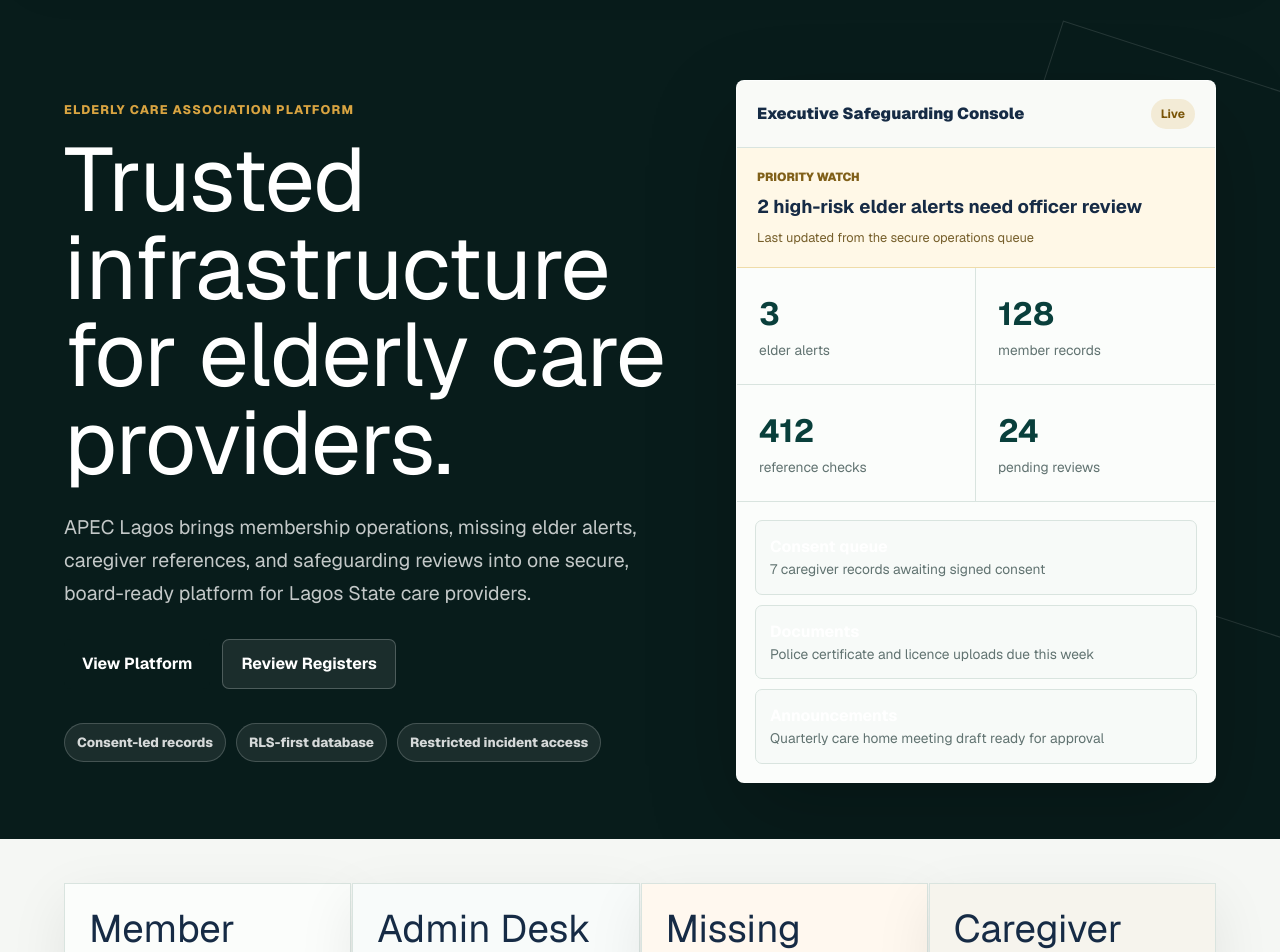
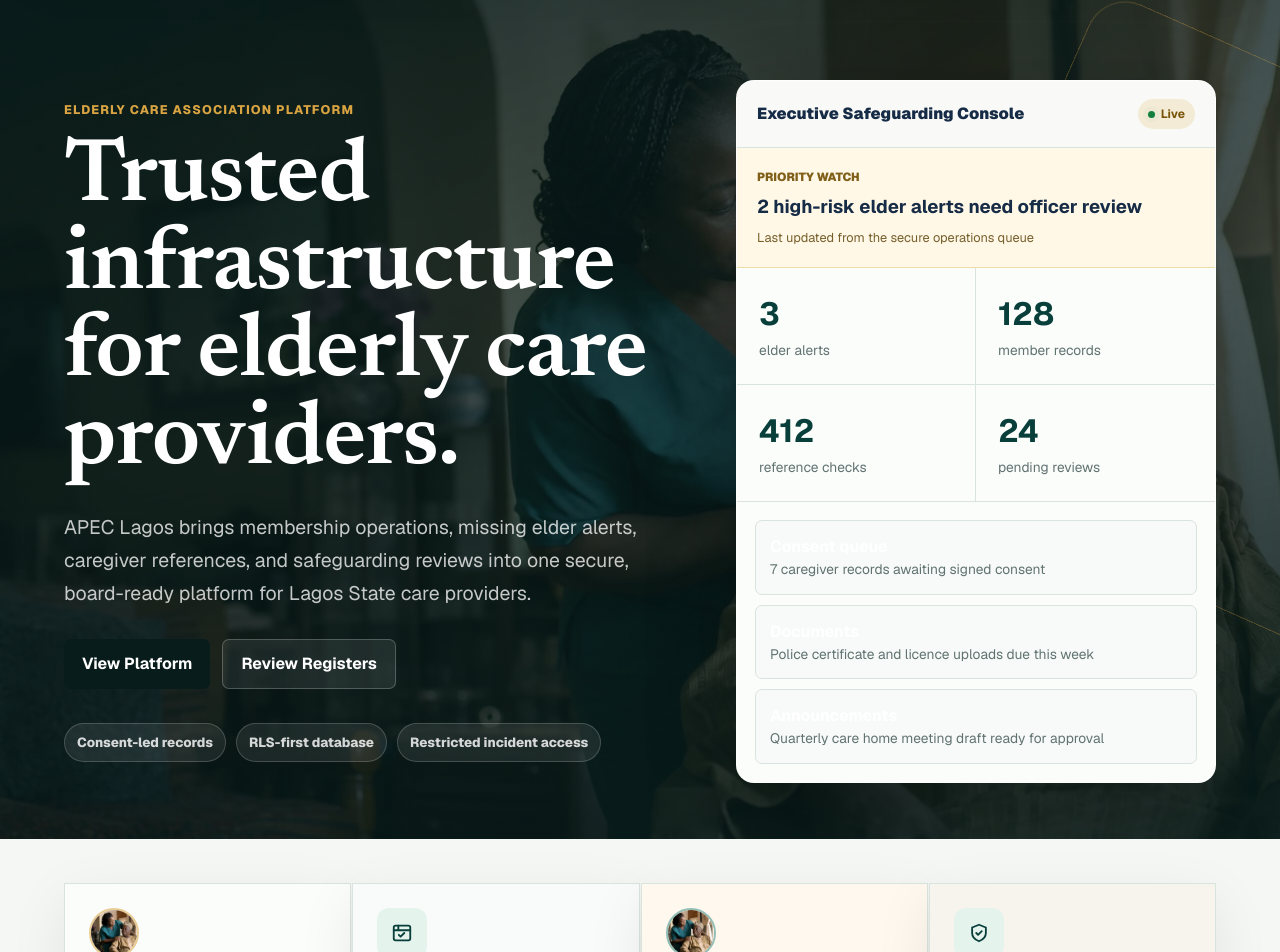
Before and after one commit to officialahplagos/ApecLagos, a Next.js app: page / in a window 1280 px wide. Shown: the part 130-1082 px from the top of the page. Built offline with nearby package versions, Linux system fonts and the light colour scheme.

Commit message:
Apply APEC design brief upgrades

```diff
--- /dev/null
+++ b/app/components/StatGrid.tsx
@@ -0,0 +1,73 @@
+"use client";
+
+import { useEffect, useRef, useState } from "react";
+
+type Stat = {
+  label: string;
+  value: number;
+};
+
+type StatGridProps = {
+  stats: Stat[];
+};
+
+function easeOutCubic(progress: number) {
+  return 1 - Math.pow(1 - progress, 3);
+}
+
+export function StatGrid({ stats }: StatGridProps) {
+  const [visible, setVisible] = useState(false);
+  const [values, setValues] = useState(() => stats.map(() => 0));
+  const ref = useRef<HTMLDivElement>(null);
+
+  useEffect(() => {
+    const node = ref.current;
+    if (!node) return;
+
+    const observer = new IntersectionObserver(
+      ([entry]) => {
+        if (entry.isIntersecting) {
+          setVisible(true);
+          observer.disconnect();
+        }
+      },
+      { threshold: 0.3 },
+    );
+
+    observer.observe(node);
+    return () => observer.disconnect();
+  }, []);
+
+  useEffect(() => {
+    if (!visible) return;
+
+    let frame = 0;
+    const duration = 1200;
+    const start = performance.now();
+
+    const tick = (now: number) => {
+      const progress = Math.min((now - start) / duration, 1);
+      const eased = easeOutCubic(progress);
+
+      setValues(stats.map((stat) => Math.round(stat.value * eased)));
+
+      if (progress < 1) {
+        frame = requestAnimationFrame(tick);
+      }
+    };
+
+    frame = requestAnimationFrame(tick);
+    return () => cancelAnimationFrame(frame);
+  }, [stats, visible]);
+
+  return (
+    <div className="status-grid" ref={ref}>
+      {stats.map((stat, index) => (
+        <div key={stat.label}>
+          <strong>{values[index].toLocaleString()}</strong>
+          <span>{stat.label}</span>
+        </div>
+      ))}
+    </div>
+  );
+}
--- a/app/globals.css
+++ b/app/globals.css
@@ -150,7 +150,11 @@ nav a:hover {
 }
 
 .hero {
-  background: var(--ink);
+  background-image:
+    linear-gradient(160deg, rgba(8, 28, 27, 0.88) 0%, rgba(8, 28, 27, 0.72) 55%, rgba(8, 28, 27, 0.92) 100%),
+    url("/apec-hero-care.webp");
+  background-position: center;
+  background-size: cover;
   color: var(--white);
   display: grid;
   gap: clamp(28px, 5vw, 56px);
@@ -163,7 +167,9 @@ nav a:hover {
 }
 
 .hero::before {
-  border: 1px solid rgba(255, 255, 255, 0.12);
+  animation: hero-shape-float 14s ease-in-out infinite;
+  border: 1px solid rgba(217, 164, 65, 0.28);
+  border-radius: 40px;
   content: "";
   height: 520px;
   position: absolute;
@@ -173,9 +179,37 @@ nav a:hover {
   width: 520px;
 }
 
+@keyframes hero-shape-float {
+  0%,
+  100% {
+    transform: rotate(18deg) translateY(0);
+  }
+
+  50% {
+    transform: rotate(24deg) translateY(-18px);
+  }
+}
+
+@keyframes fade-up {
+  from {
+    opacity: 0;
+    transform: translateY(18px);
+  }
+
+  to {
+    opacity: 1;
+    transform: translateY(0);
+  }
+}
+
 .hero-content {
   align-self: center;
+  animation: fade-up 0.7s ease both;
   max-width: 760px;
+}
+
+.command-panel {
+  animation: fade-up 0.7s ease 0.15s both;
 }
 
 .eyebrow,
@@ -196,6 +230,7 @@ p {
 
 h1 {
   color: var(--white);
+  font-family: var(--font-display), var(--font-geist-sans), serif;
   font-size: clamp(3.2rem, 7vw, 6.8rem);
   letter-spacing: -0.01em;
   line-height: 0.98;
@@ -256,7 +291,7 @@ h1 {
 .portal-grid article {
   background: var(--panel);
   border: 1px solid rgba(255, 255, 255, 0.32);
-  border-radius: 8px;
+  border-radius: 18px;
   box-shadow: 0 34px 90px rgba(0, 0, 0, 0.22);
 }
 
@@ -296,6 +331,33 @@ h1 {
   color: #795407;
   font-size: 0.75rem;
   padding: 6px 10px;
+}
+
+.panel-header strong {
+  align-items: center;
+  display: inline-flex;
+  gap: 6px;
+}
+
+.panel-header strong::before {
+  animation: live-pulse 1.8s ease-in-out infinite;
+  background: #15803d;
+  border-radius: 999px;
+  content: "";
+  display: inline-block;
+  height: 7px;
+  width: 7px;
+}
+
+@keyframes live-pulse {
+  0%,
+  100% {
+    box-shadow: 0 0 0 0 rgba(21, 128, 61, 0.5);
+  }
+
+  50% {
+    box-shadow: 0 0 0 5px rgba(21, 128, 61, 0);
+  }
 }
 
 .case-spotlight {
@@ -378,6 +440,7 @@ h1 {
 }
 
 .module-strip article {
+  animation: fade-up 0.65s ease both;
   background: #fbfdfb;
   border: 1px solid var(--line);
   box-shadow: 0 18px 54px rgba(8, 28, 27, 0.08);
@@ -385,6 +448,22 @@ h1 {
   min-height: 190px;
   padding: 24px;
   transition: transform 0.25s ease, box-shadow 0.25s ease;
+}
+
+.module-strip article:nth-child(1) {
+  animation-delay: 0.05s;
+}
+
+.module-strip article:nth-child(2) {
+  animation-delay: 0.13s;
+}
+
+.module-strip article:nth-child(3) {
+  animation-delay: 0.21s;
+}
+
+.module-strip article:nth-child(4) {
+  animation-delay: 0.29s;
 }
 
 .module-strip article:hover {
@@ -406,10 +485,39 @@ h1 {
 
 .module-strip h2 {
   color: var(--navy);
+  font-family: var(--font-display), var(--font-geist-sans), serif;
+}
+
+.module-icon,
+.module-photo {
+  height: 50px;
+  margin-bottom: 16px;
+  width: 50px;
+}
+
+.module-icon {
+  align-items: center;
+  background: var(--mint);
+  border-radius: 12px;
+  color: var(--teal-dark);
+  display: flex;
+  justify-content: center;
+}
+
+.module-photo {
+  border: 2px solid rgba(217, 164, 65, 0.55);
+  border-radius: 999px;
+  display: block;
+  object-fit: cover;
+}
+
+.module-strip article:nth-child(3) .module-photo {
+  border-color: rgba(15, 118, 110, 0.45);
 }
 
 .module-strip h2,
 .section-heading h2 {
+  font-family: var(--font-display), var(--font-geist-sans), serif;
   font-size: clamp(1.7rem, 3vw, 3rem);
   line-height: 1.05;
 }
@@ -425,12 +533,24 @@ h1 {
 }
 
 .workspace-band.contrast {
-  background: #eef5f1;
+  background:
+    radial-gradient(circle at 90% 0%, rgba(15, 118, 110, 0.08), transparent 48%),
+    #eef5f1;
   border-block: 1px solid var(--line);
 }
 
+.workspace-band.warm {
+  background: linear-gradient(180deg, #fdf6e8 0%, #f9efd8 100%);
+}
+
+.workspace-band.warm .section-heading h2 {
+  color: #6b4a12;
+}
+
 .workspace-band.membership {
-  background: var(--ink);
+  background:
+    radial-gradient(circle at 12% 0%, rgba(217, 164, 65, 0.14), transparent 38%),
+    linear-gradient(160deg, #0d211f 0%, var(--ink) 56%, #061615 100%);
   color: var(--white);
 }
 
@@ -476,7 +596,7 @@ h1 {
   align-items: start;
   background: var(--panel);
   border: 1px solid var(--line);
-  border-radius: 8px;
+  border-radius: 18px;
   display: grid;
   gap: 16px;
   grid-template-columns: 54px minmax(0, 1fr);
@@ -487,6 +607,10 @@ h1 {
 .elder-card:hover {
   border-color: #b7ded2;
   box-shadow: 0 12px 32px rgba(8, 28, 27, 0.1);
+}
+
+.elder-card:hover .avatar {
+  transform: scale(1.05);
 }
 
 .avatar {
@@ -500,6 +624,7 @@ h1 {
   font-weight: 900;
   height: 54px;
   justify-content: center;
+  transition: transform 0.2s ease;
   width: 54px;
 }
 
@@ -535,6 +660,11 @@ dd {
   display: grid;
   gap: 14px;
   padding: 22px;
+}
+
+.intake-form,
+.table-panel {
+  border-radius: 16px;
 }
 
 .intake-form h3,
@@ -611,6 +741,14 @@ table {
   width: 100%;
 }
 
+tbody tr {
+  transition: background 0.2s ease;
+}
+
+tbody tr:hover {
+  background: rgba(15, 118, 110, 0.045);
+}
+
 th,
 td {
   border-bottom: 1px solid var(--line);
@@ -663,6 +801,12 @@ td small {
   border: 1px solid rgba(255, 255, 255, 0.14);
   border-radius: 7px;
   padding: 12px;
+  transition: filter 0.2s ease, transform 0.2s ease;
+}
+
+.incident-panel li:hover {
+  filter: brightness(1.08);
+  transform: translateX(2px);
 }
 
 .checklist-grid {
@@ -678,12 +822,24 @@ td small {
   border-radius: 8px;
   min-height: 132px;
   padding: 18px;
+  transition: transform 0.2s ease, box-shadow 0.2s ease;
+}
+
+.check-item:hover {
+  box-shadow: 0 14px 34px rgba(8, 28, 27, 0.1);
+  transform: translateY(-3px);
 }
 
 .check-item span {
-  color: var(--gold);
-  display: block;
+  align-items: center;
+  background: rgba(217, 164, 65, 0.16);
+  border-radius: 8px;
+  color: #92660f;
+  display: inline-flex;
   font-weight: 900;
+  height: 30px;
+  justify-content: center;
+  width: 30px;
 }
 
 .check-item p {
@@ -697,10 +853,24 @@ td small {
 }
 
 .portal-grid article {
+  animation: fade-up 0.65s ease both;
   box-shadow: none;
+  border-radius: 18px;
   min-height: 220px;
   padding: 24px;
   transition: border-color 0.2s ease, transform 0.2s ease;
+}
+
+.portal-grid article:nth-child(1) {
+  animation-delay: 0.05s;
+}
+
+.portal-grid article:nth-child(2) {
+  animation-delay: 0.13s;
+}
+
+.portal-grid article:nth-child(3) {
+  animation-delay: 0.21s;
 }
 
 .portal-grid article:hover {
@@ -721,6 +891,31 @@ footer {
   display: flex;
   gap: 14px;
   padding: 24px clamp(18px, 5vw, 72px);
+}
+
+.footer-photo-strip {
+  display: flex;
+  gap: 6px;
+}
+
+.footer-photo-strip img {
+  border: 1px solid rgba(217, 164, 65, 0.34);
+  border-radius: 999px;
+  height: 42px;
+  object-fit: cover;
+  width: 42px;
+}
+
+.footer-photo-strip img:nth-child(1) {
+  object-position: 66% 42%;
+}
+
+.footer-photo-strip img:nth-child(2) {
+  object-position: 82% 35%;
+}
+
+.footer-photo-strip img:nth-child(3) {
+  object-position: 38% 58%;
 }
 
 footer img {
@@ -808,5 +1003,17 @@ footer img {
 
   footer {
     align-items: start;
+    flex-wrap: wrap;
   }
 }
+
+@media (prefers-reduced-motion: reduce) {
+  *,
+  *::before,
+  *::after {
+    animation-duration: 0.01ms !important;
+    animation-iteration-count: 1 !important;
+    scroll-behavior: auto !important;
+    transition-duration: 0.01ms !important;
+  }
+}
--- a/app/page.tsx
+++ b/app/page.tsx
@@ -1,3 +1,5 @@
+import { StatGrid } from "./components/StatGrid";
+
 const missingElders = [
   {
     name: "Mrs. Abimbola A.",
@@ -66,18 +68,61 @@ const modules = [
   {
     title: "Member Portal",
     text: "Profiles, renewals, announcements, downloadable documents, and member status.",
+    photo: "/apec-hero-care.webp",
+    photoPosition: "65% 45%",
+    icon: null,
   },
   {
     title: "Admin Desk",
     text: "Approvals, member records, document uploads, renewal tracking, and audit logs.",
+    photo: null,
+    photoPosition: null,
+    icon: (
+      <svg
+        width="22"
+        height="22"
+        viewBox="0 0 24 24"
+        fill="none"
+        stroke="currentColor"
+        strokeWidth="2"
+        strokeLinecap="round"
+        strokeLinejoin="round"
+        aria-hidden="true"
+      >
+        <rect x="3" y="4" width="18" height="16" rx="2" />
+        <path d="M3 9h18M8 4v5" />
+        <path d="m8.5 14 2 2 4-4" />
+      </svg>
+    ),
   },
   {
     title: "Missing Elders",
     text: "Moderated alerts for missing elderly persons with found and closed case tracking.",
+    photo: "/apec-hero-care.webp",
+    photoPosition: "78% 35%",
+    icon: null,
   },
   {
     title: "Caregiver Registers",
     text: "Reference checks, consent records, vetting progress, and restricted safeguarding incidents.",
+    photo: null,
+    photoPosition: null,
+    icon: (
+      <svg
+        width="22"
+        height="22"
+        viewBox="0 0 24 24"
+        fill="none"
+        stroke="currentColor"
+        strokeWidth="2"
+        strokeLinecap="round"
+        strokeLinejoin="round"
+        aria-hidden="true"
+      >
+        <path d="M12 3 4.5 6v6c0 4.5 3.2 7.4 7.5 9 4.3-1.6 7.5-4.5 7.5-9V6L12 3Z" />
+        <path d="m9 12 2 2 4-4" />
+      </svg>
+    ),
   },
 ];
 
@@ -85,6 +130,13 @@ const trustSignals = [
   "Consent-led records",
   "RLS-first database",
   "Restricted incident access",
+];
+
+const statusStats = [
+  { value: 3, label: "elder alerts" },
+  { value: 128, label: "member records" },
+  { value: 412, label: "reference checks" },
+  { value: 24, label: "pending reviews" },
 ];
 
 export default function Home() {
@@ -142,24 +194,7 @@ export default function Home() {
             <b>2 high-risk elder alerts need officer review</b>
             <small>Last updated from the secure operations queue</small>
           </div>
-          <div className="status-grid">
-            <div>
-              <strong>3</strong>
-              <span>elder alerts</span>
-            </div>
-            <div>
-              <strong>128</strong>
-              <span>member records</span>
-            </div>
-            <div>
-              <strong>412</strong>
-              <span>reference checks</span>
-            </div>
-            <div>
-              <strong>24</strong>
-              <span>pending reviews</span>
-            </div>
-          </div>
+          <StatGrid stats={statusStats} />
           <div className="priority-list">
             <div>
               <b>Consent queue</b>
@@ -180,6 +215,16 @@ export default function Home() {
       <section className="module-strip" aria-label="Main app modules">
         {modules.map((module) => (
           <article key={module.title}>
+            {module.photo ? (
+              <img
+                src={module.photo}
+                alt=""
+                className="module-photo"
+                style={{ objectPosition: module.photoPosition ?? "center" }}
+              />
+            ) : (
+              <div className="module-icon">{module.icon}</div>
+            )}
             <h2>{module.title}</h2>
             <p>{module.text}</p>
           </article>
@@ -302,7 +347,7 @@ export default function Home() {
         </div>
       </section>
 
-      <section className="workspace-band" id="vetting">
+      <section className="workspace-band warm" id="vetting">
         <div className="section-heading">
           <span>Recruitment controls</span>
           <h2>Caregiver Vetting Workflow</h2>
@@ -361,6 +406,11 @@ export default function Home() {
       </section>
 
       <footer>
+        <div className="footer-photo-strip" aria-hidden="true">
+          <img src="/apec-hero-care.webp" alt="" />
+          <img src="/apec-hero-care.webp" alt="" />
+          <img src="/apec-hero-care.webp" alt="" />
+        </div>
         <img src="/logo.svg" alt="" />
         <span>
           APEC Lagos. Built for elderly care membership, coordination, and
--- a/scripts/preview.mjs
+++ b/scripts/preview.mjs
@@ -15,6 +15,7 @@ const contentTypes = {
   ".js": "text/javascript; charset=utf-8",
   ".json": "application/json; charset=utf-8",
   ".svg": "image/svg+xml",
+  ".webp": "image/webp",
   ".woff2": "font/woff2",
 };
 
```
Also changed, not shown: app/layout.tsx (+8 -2 lines), public/apec-hero-care.webp (added).
